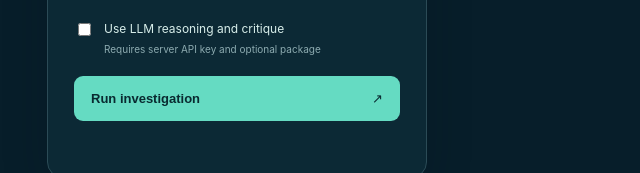
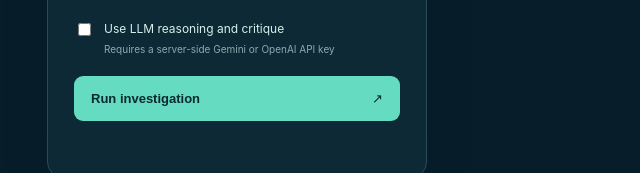
Before and after one commit to Harshit-ambati/ORCA-Marine-Ecosystem-Agents, a plain HTML site: page web/index.html in a window 1280 px wide. Shown: the part 972-1145 px from the top of the page, 0-640 px from the left. Drawn offline with Linux system fonts and the light colour scheme; files that its build step writes are made by us from their sources; files whose address does not match are found by name.

Commit message:
Describe Gemini key requirement in frontend

```diff
--- a/web/index.html
+++ b/web/index.html
@@ -22,7 +22,7 @@
         <label for="site">Reef site</label><select id="site"></select>
         <div class="dates"><div><label for="start">From</label><input id="start" type="date"></div><div><label for="end">To</label><input id="end" type="date"></div></div>
         <label for="question">Research question</label><textarea id="question" rows="3">What do the available records tell us about bleaching risk during this period?</textarea>
-        <label class="check"><input id="llm" type="checkbox"> <span>Use LLM reasoning and critique <small>Requires server API key and optional package</small></span></label>
+        <label class="check"><input id="llm" type="checkbox"> <span>Use LLM reasoning and critique <small>Requires a server-side Gemini or OpenAI API key</small></span></label>
         <button id="run" class="primary">Run investigation <span aria-hidden="true">↗</span></button>
         <p id="status" class="status" role="status" aria-live="polite"></p>
       </section>
```
